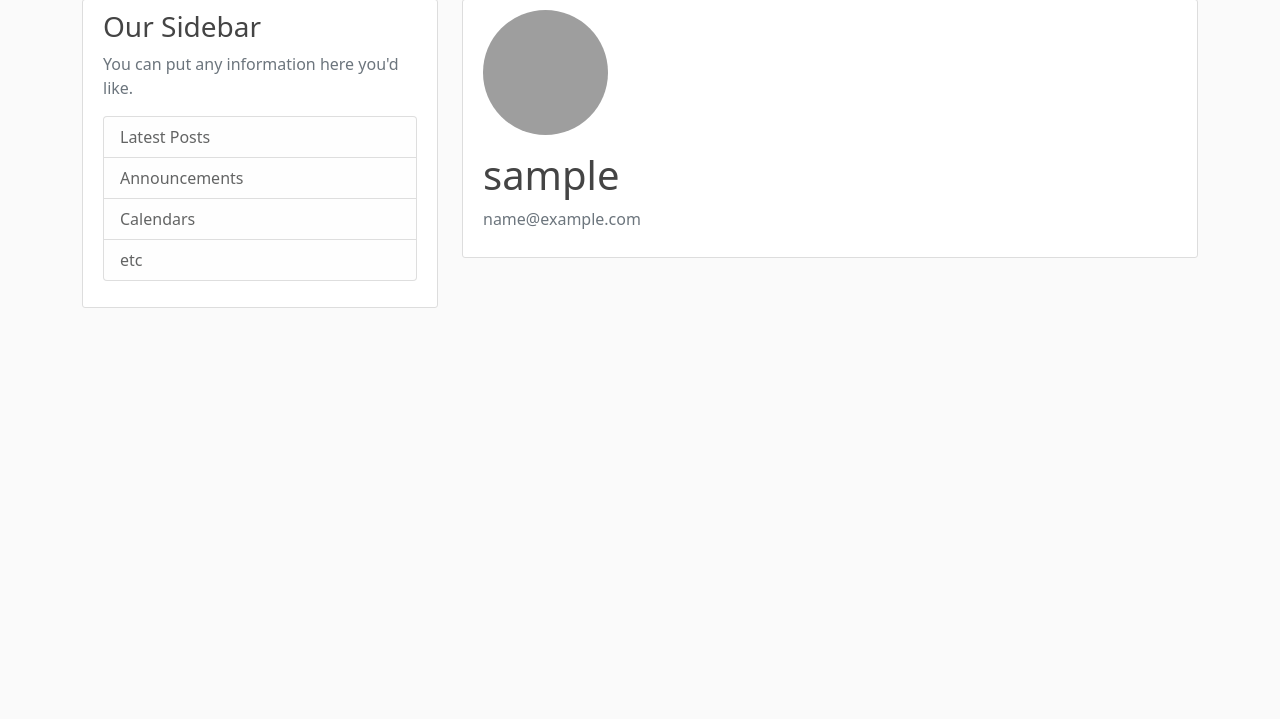
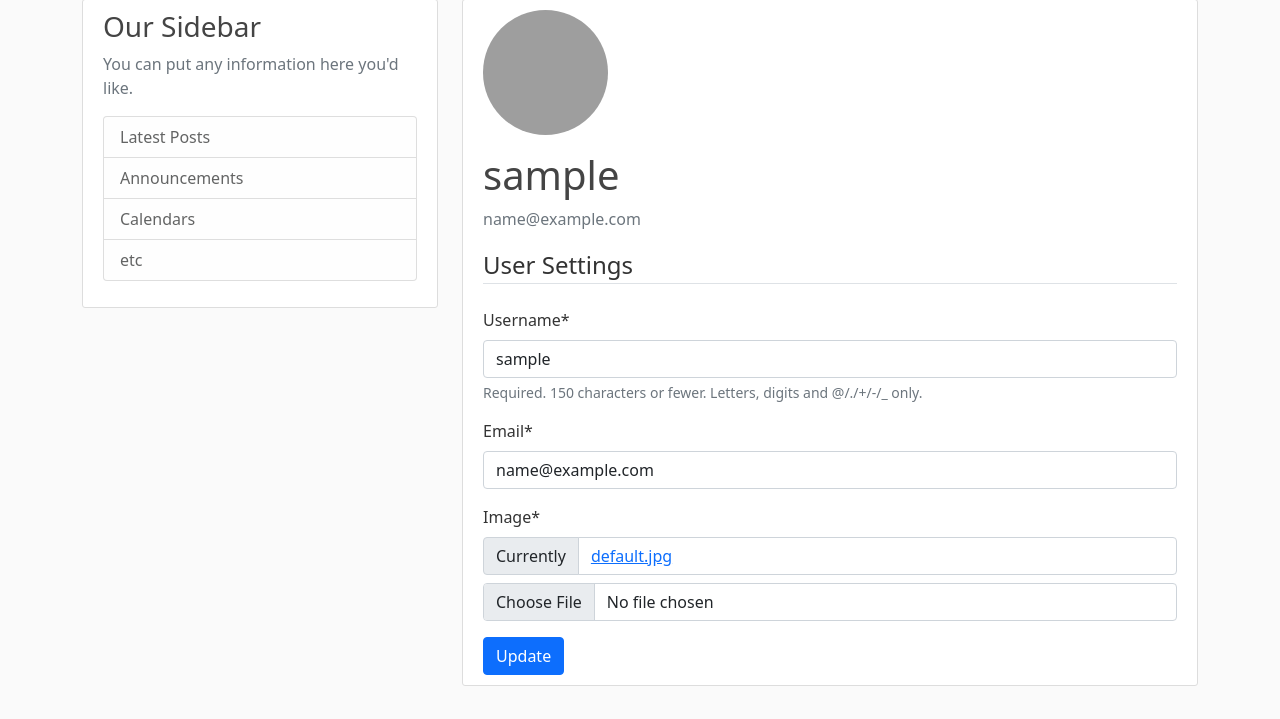
Before and after one commit to Onnryo/bug-tracker, a Django app: page /profile/ in a window 1280 px wide. Shown: the part 81-800 px from the top of the page. Run offline with Django 3.2, Linux system fonts and the light colour scheme; the visitor is signed in with stand-in values (Sample User, id 1); some libraries are stand-ins or nearby versions; grey boxes are pictures that could not be loaded.

Commit message:
User profile update forms

```diff
--- a/requirements.txt
+++ b/requirements.txt
@@ -1,5 +1,6 @@
 crispy-bootstrap5==0.4
 Django==3.2.3
+django-cleanup==5.2.0
 django-crispy-forms==1.12.0
 Pillow==8.2.0
 psycopg2-binary==2.8.6
--- a/src/bug_tracker/settings.py
+++ b/src/bug_tracker/settings.py
@@ -36,6 +36,7 @@ INSTALLED_APPS = [
     'dashboard.apps.DashboardConfig',
     'crispy_forms',
     'crispy_bootstrap5',
+    'django_cleanup',
     'django.contrib.admin',
     'django.contrib.auth',
     'django.contrib.contenttypes',
--- a/src/users/forms.py
+++ b/src/users/forms.py
@@ -1,6 +1,7 @@
 from django import forms
 from django.contrib.auth.models import User
 from django.contrib.auth.forms import UserCreationForm
+from .models import Profile
 
 
 class UserRegisterForm(UserCreationForm):
@@ -9,3 +10,17 @@ class UserRegisterForm(UserCreationForm):
     class Meta:
         model = User
         fields = ['username', 'email', 'password1', 'password2']
+
+
+class UserUpdateForm(forms.ModelForm):
+    email = forms.EmailField()
+
+    class Meta:
+        model = User
+        fields = ['username', 'email']
+
+
+class ProfileUpdateForm(forms.ModelForm):
+    class Meta:
+        model = Profile
+        fields = ['image']
--- a/src/users/models.py
+++ b/src/users/models.py
@@ -1,5 +1,6 @@
 from django.db import models
 from django.contrib.auth.models import User
+from PIL import Image
 
 
 class Profile(models.Model):
@@ -8,3 +9,13 @@ class Profile(models.Model):
 
     def __str__(self):
         return f'{self.user.username} Profile'
+
+    def save(self, *args, **kwargs):
+        super().save(*args, **kwargs)
+
+        img = Image.open(self.image.path)
+
+        if img.height > 300 or img.width > 300:
+            output_size = (300, 300)
+            img.thumbnail(output_size)
+            img.save(self.image.path)
--- a/src/users/templates/users/profile.html
+++ b/src/users/templates/users/profile.html
@@ -9,6 +9,23 @@
                 <p class="text-secondary">{{ user.email }}</p>
             </div>
         </div>
-        <!-- FORM HERE -->
+        <form method="POST" enctype="multipart/form-data">
+            {% csrf_token %}
+            <fieldset class="form-group">
+                <legend class="border-bottom mb-4">User Settings</legend>
+                {% if messages %}
+                    {% for message in messages %}
+                        <div class="alert alert-{{ message.tags }}">
+                            {{ message }}
+                        </div>
+                    {% endfor %}
+                {% endif %}
+                {{ user_update_form|crispy }}
+                {{ profile_update_form|crispy }}
+            </fieldset>
+            <div class="form-group">
+                <button class="btn btn-primary" type="submit">Update</button>
+            </div>
+        </form>
     </div>
 {% endblock body %}
--- a/src/users/views.py
+++ b/src/users/views.py
@@ -1,7 +1,7 @@
 from django.shortcuts import render, redirect
 from django.contrib import messages
 from django.contrib.auth.decorators import login_required
-from .forms import UserRegisterForm
+from .forms import UserRegisterForm, UserUpdateForm, ProfileUpdateForm
 
 
 def register(request):
@@ -18,4 +18,23 @@ def register(request):
 
 @login_required
 def profile(request):
-    return render(request, 'users/profile.html')
+    if request.method == 'POST':
+        user_update_form = UserUpdateForm(request.POST, instance=request.user)
+        profile_update_form = ProfileUpdateForm(
+            request.POST, request.FILES, instance=request.user.profile)
+
+        if user_update_form.is_valid() and profile_update_form.is_valid():
+            user_update_form.save()
+            profile_update_form.save()
+            messages.success(request, f'Your accout has been updated!')
+            return redirect('profile')
+    else:
+        user_update_form = UserUpdateForm(instance=request.user)
+        profile_update_form = ProfileUpdateForm(instance=request.user.profile)
+
+    ctx = {
+        'user_update_form': user_update_form,
+        'profile_update_form': profile_update_form,
+    }
+
+    return render(request, 'users/profile.html', context=ctx)
```
